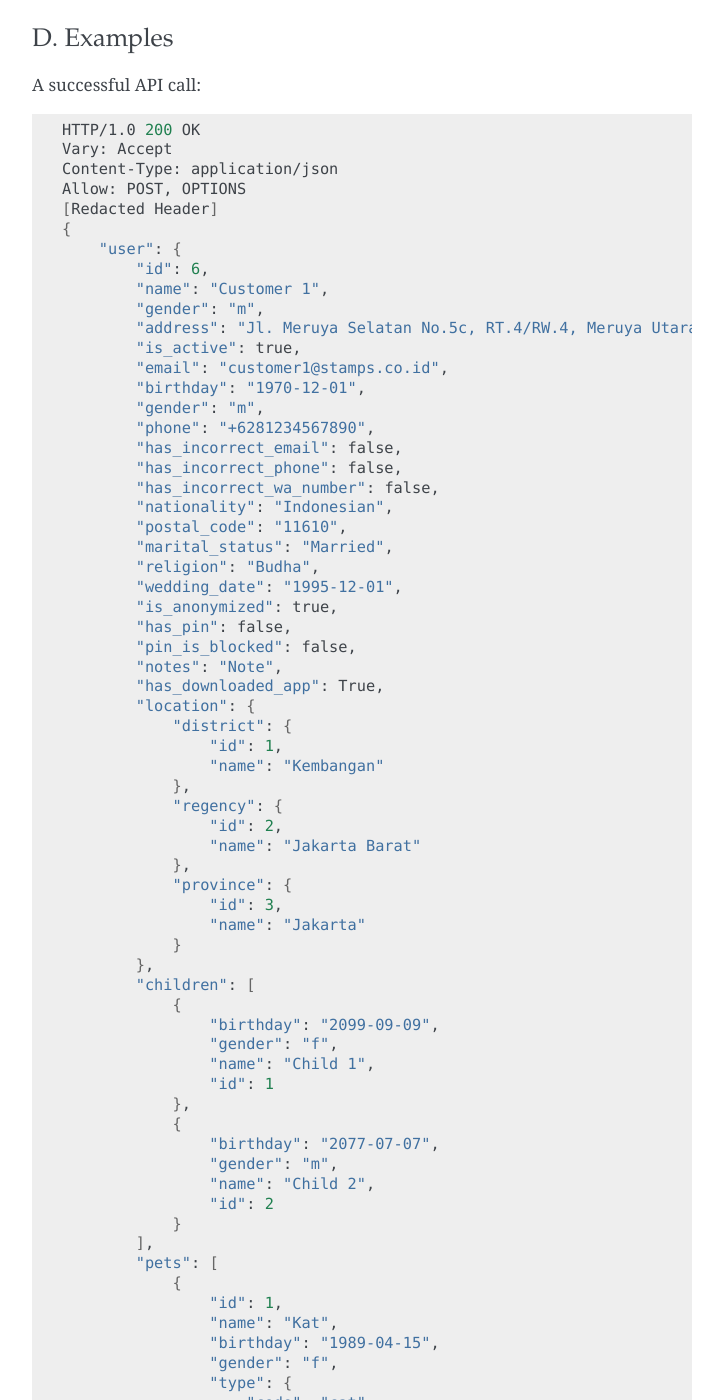
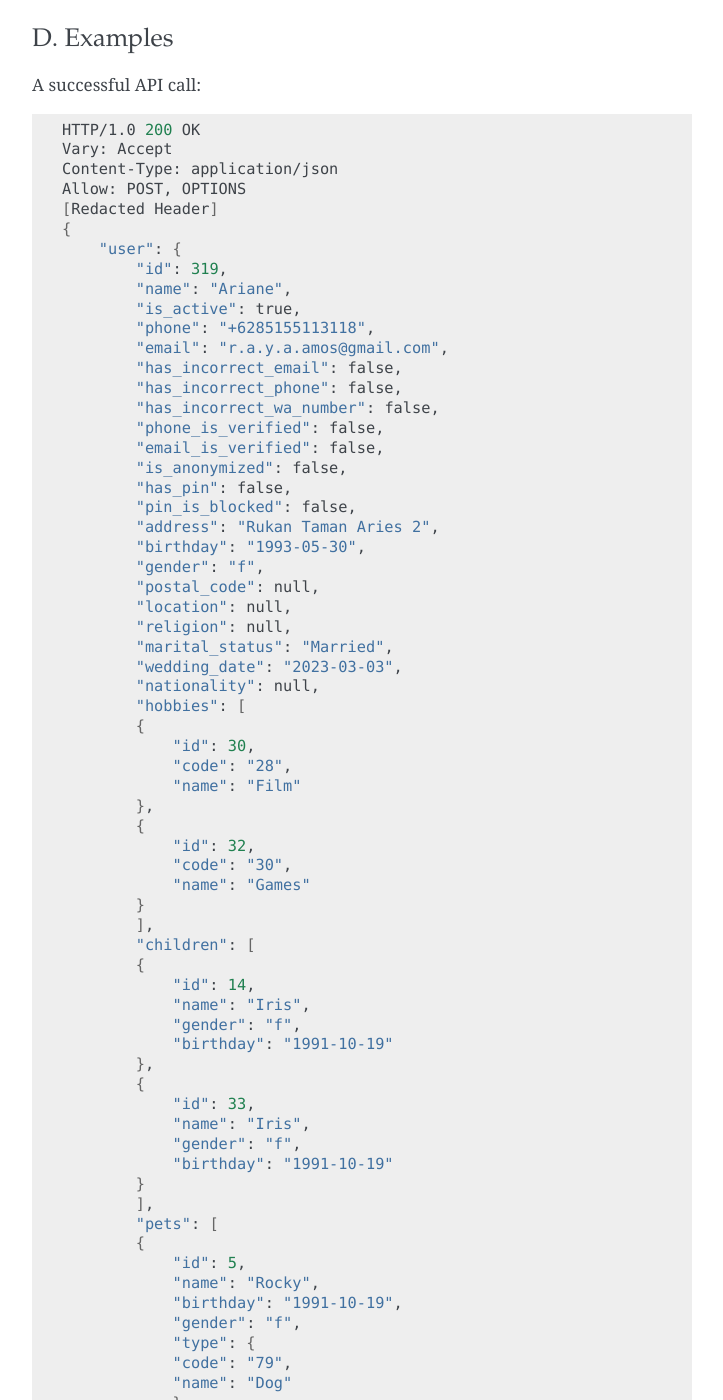
Before and after one commit to ui/stamps-api-docs, a Sphinx documentation site: the page built from source/customer_api.rst, in a window 1280 px wide and 1400 px high, scrolled down 11367 px. Shown: the whole window, without its empty margins (388-1111 px from the left). Built offline with Sphinx 7.4.7, drawn with Linux system fonts in a browser that asks for light colours; some of the changed text lies outside the part shown.

Commit message:
Update member full profile response

```diff
--- a/source/customer_api.rst
+++ b/source/customer_api.rst
@@ -589,109 +589,121 @@ A successful API call:
     [Redacted Header]
     {
         "user": {
-            "id": 6,
-            "name": "Customer 1",
-            "gender": "m",
-            "address": "Jl. Meruya Selatan No.5c, RT.4/RW.4, Meruya Utara, Kec. Kembangan, Kota Jakarta Barat, Daerah Khusus Ibukota Jakarta 11610",
+            "id": 319,
+            "name": "Ariane",
             "is_active": true,
-            "email": "customer1@stamps.co.id",
-            "birthday": "1970-12-01",
-            "gender": "m",
-            "phone": "+6281234567890",
+            "phone": "+6285155113118",
+            "email": "r.a.y.a.amos@gmail.com",
             "has_incorrect_email": false,
             "has_incorrect_phone": false,
             "has_incorrect_wa_number": false,
-            "nationality": "Indonesian",
-            "postal_code": "11610",
-            "marital_status": "Married",
-            "religion": "Budha",
-            "wedding_date": "1995-12-01",
-            "is_anonymized": true,
+            "phone_is_verified": false,
+            "email_is_verified": false,
+            "is_anonymized": false,
             "has_pin": false,
             "pin_is_blocked": false,
-            "notes": "Note",
-            "has_downloaded_app": True,
-            "location": {
-                "district": {
-                    "id": 1,
-                    "name": "Kembangan"
+            "address": "Rukan Taman Aries 2",
+            "birthday": "1993-05-30",
+            "gender": "f",
+            "postal_code": null,
+            "location": null,
+            "religion": null,
+            "marital_status": "Married",
+            "wedding_date": "2023-03-03",
+            "nationality": null,
+            "hobbies": [
+            {
+                "id": 30,
+                "code": "28",
+                "name": "Film"
+            },
+            {
+                "id": 32,
+                "code": "30",
+                "name": "Games"
+            }
+            ],
+            "children": [
+            {
+                "id": 14,
+                "name": "Iris",
+                "gender": "f",
+                "birthday": "1991-10-19"
+            },
+            {
+                "id": 33,
+                "name": "Iris",
+                "gender": "f",
+                "birthday": "1991-10-19"
+            }
+            ],
+            "pets": [
+            {
+                "id": 5,
+                "name": "Rocky",
+                "birthday": "1991-10-19",
+                "gender": "f",
+                "type": {
+                "code": "79",
+                "name": "Dog"
                 },
-                "regency": {
-                    "id": 2,
-                    "name": "Jakarta Barat"
-                },
-                "province": {
-                    "id": 3,
-                    "name": "Jakarta"
+                "breed": {
+                "code": "1",
+                "name": "Affenpinscher"
                 }
             },
-            "children": [
-                {
-                    "birthday": "2099-09-09",
-                    "gender": "f",
-                    "name": "Child 1",
-                    "id": 1
+            {
+                "id": 29,
+                "name": "Rocky",
+                "birthday": "1991-10-19",
+                "gender": "f",
+                "type": {
+                "code": "79",
+                "name": "Dog"
                 },
-                {
-                    "birthday": "2077-07-07",
-                    "gender": "m",
-                    "name": "Child 2",
-                    "id": 2
+                "breed": {
+                "code": "1",
+                "name": "Affenpinscher"
                 }
+            },
+            {
+                "id": 4,
+                "name": "Rocky",
+                "birthday": "1991-10-19",
+                "gender": "f",
+                "type": {
+                "code": "79",
+                "name": "Dog"
+                },
+                "breed": {
+                "code": "18",
+                "name": "Fox Terrier"
+                }
+            },
+            {
+                "id": 3,
+                "name": "Rocky",
+                "birthday": "1991-10-19",
+                "gender": "f",
+                "type": {
+                "code": "78",
+                "name": "Cat"
+                },
+                "breed": {
+                "code": "18",
+                "name": "Fox Terrier"
+                }
+            }
             ],
-            "pets": [
-                {
-                    "id": 1,
-                    "name": "Kat",
-                    "birthday": "1989-04-15",
-                    "gender": "f",
-                    "type": {
-                        "code": "cat",
-                        "name": "Felines"
-                    },
-                    "breed": {
-                        "code": "siamese",
-                        "name": "Siamese"
-                    }
-                },
-                {
-                    "id": 2,
-                    "name": "Doug",
-                    "birthday": None,
-                    "gender": "m",
-                    "type": {
-                        "code": "dog",
-                        "name": "Canines"
-                    },
-                    "breed": {
-                        "code": "bulldog",
-                        "name": "Bulldog"
-                    }
-                },
-            ],
-            "hobbies": [
-                {
-                    'id': 1,
-                    'code': 'stuff',
-                    'name': 'Stuff',
-                },
-                {
-                    'id': 2,
-                    'code': 'things',
-                    'name': 'Things',
-                }
-            ],
-            "social_media_profile": {
-                'twitter': '@twitter',
-                'instagram': '@instagram',
-                'facebook': ''
-            },
+            "social_media_profile": null,
+            "notes": "Update HP Required",
+            "has_downloaded_app": false
         },
         "tags": [
             {
-                "key": "category",
-                "value": "vvip"
-            },
+            "group": "category",
+            "tag": "vvip"
+            }
         ]
     }
 
```
